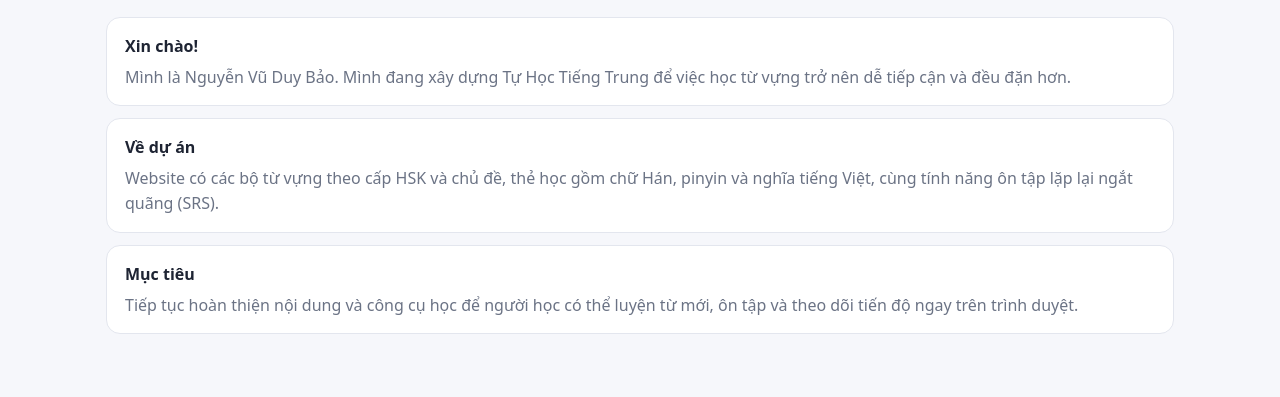
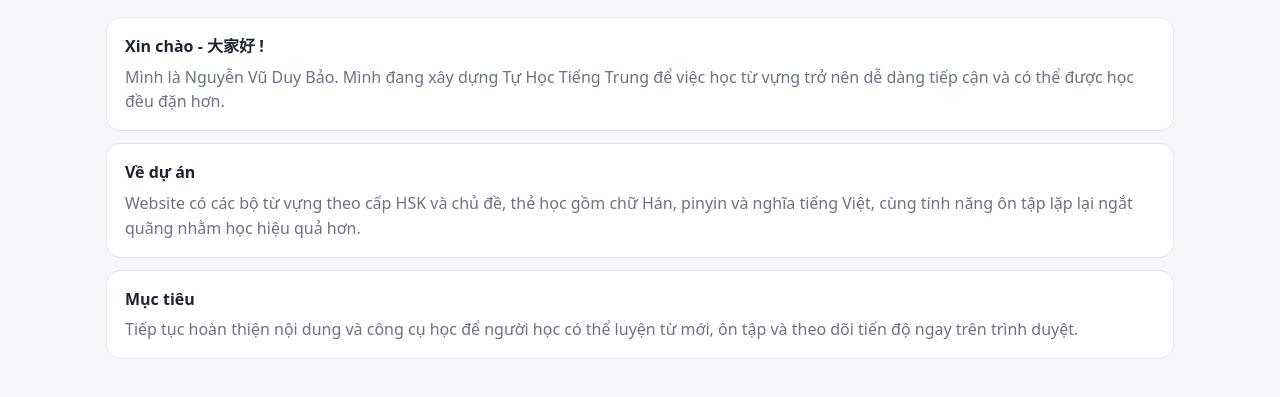
Before and after one commit to duybao0411/website-trial, a plain HTML site: page index.html in a window 1280 px wide. Both pictures are taken after a click on the link "Giới thiệu". Shown: the part 189-586 px from the top of the page. Drawn offline with Linux system fonts and the light colour scheme.

Commit message:
Update about page text

```diff
--- a/index.html
+++ b/index.html
@@ -174,7 +174,7 @@ function info(){return '<div class="card"><h3>Lặp lại ngắt quãng (Spaced
  '<div class="card"><h3>Từ vựng theo cấp HSK 3.0</h3><div class="sc"><table><tr><th>Cấp độ</th><th>Số từ</th><th>Mục tiêu</th></tr><tr><td>HSK 1</td><td>300</td><td>Chào hỏi, số đếm, giao tiếp cơ bản</td></tr><tr><td>HSK 2</td><td>200</td><td>Câu đơn giản đời thường</td></tr><tr><td>HSK 3</td><td>500</td><td>Sinh hoạt, học tập, công việc</td></tr><tr><td>HSK 4</td><td>1000</td><td>Thảo luận nhiều chủ đề</td></tr><tr><td>HSK 5</td><td>1600</td><td>Đọc báo, xem phim</td></tr><tr><td>HSK 6</td><td>1800</td><td>Gần như bản xứ</td></tr><tr><td>HSK 7–9</td><td>~5000</td><td>Học thuật, chuyên sâu</td></tr></table></div></div>'+
  '<div class="card"><h3>Câu hỏi thường gặp</h3><details><summary>Mỗi ngày nên học bao nhiêu từ?</summary><p>10–20 từ mới mỗi ngày kết hợp ôn từ cũ là hợp lý. Quan trọng là đều đặn.</p></details><details><summary>Học theo cấp HSK hay theo chủ đề?</summary><p>Ôn thi thì học theo cấp; giao tiếp hoặc công việc thì học theo chủ đề, chuyên ngành.</p></details><details><summary>Có cần nhớ chữ Hán không?</summary><p>Có. Pinyin giúp phát âm, nhưng đọc, viết và thi HSK cần nhớ mặt chữ.</p></details></div>'}
 function guide(){document.getElementById("app").innerHTML='<h1>Hướng dẫn</h1><p class="sub">Cách học hiệu quả</p><div class="card"><h3>1. Chọn bộ thẻ</h3><p>Vào mục Từ vựng, chọn bộ thẻ rồi bấm Bắt đầu học.</p></div><div class="card"><h3>2. Lật thẻ và tự đánh giá</h3><p>Nhớ nghĩa trước, lật thẻ, rồi chọn Quên / Khó / Nhớ. Từ càng nhớ chắc thì khoảng cách ôn càng dài (1, 3, 7, 14, 30 ngày…).</p></div><div class="card"><h3>3. Ôn tập mỗi ngày</h3><p>Mở mục Ôn tập để xem các từ đến hạn. Tiến độ được lưu ngay trên thiết bị của bạn.</p></div><div class="card"><h3>4. Xem và làm lại từng bộ</h3><p>Trong thẻ bộ từ, chọn Từ đã học để xem danh sách. Chọn Học lại từ đầu để xóa tiến độ riêng của bộ đó và bắt đầu lại.</p></div><div class="card"><h3>Mẹo</h3><p>Bấm nút Nghe để luyện phát âm, và đổi chế độ Việt → Hán để luyện nhớ mặt chữ.</p></div>'}
-function about(){document.getElementById("app").innerHTML='<div class="profile"><img class="profile-photo" src="https://avatars.githubusercontent.com/u/209735350?v=4&amp;size=240" alt="Ảnh đại diện GitHub của Nguyễn Vũ Duy Bảo"><div><p class="eyebrow">GIỚI THIỆU</p><h1>Nguyễn Vũ Duy Bảo</h1><p class="sub">Người xây dựng dự án Tự Học Tiếng Trung</p></div></div><div class="card"><h3>Xin chào!</h3><p>Mình là Nguyễn Vũ Duy Bảo. Mình đang xây dựng Tự Học Tiếng Trung để việc học từ vựng trở nên dễ tiếp cận và đều đặn hơn.</p></div><div class="card"><h3>Về dự án</h3><p>Website có các bộ từ vựng theo cấp HSK và chủ đề, thẻ học gồm chữ Hán, pinyin và nghĩa tiếng Việt, cùng tính năng ôn tập lặp lại ngắt quãng (SRS).</p></div><div class="card"><h3>Mục tiêu</h3><p>Tiếp tục hoàn thiện nội dung và công cụ học để người học có thể luyện từ mới, ôn tập và theo dõi tiến độ ngay trên trình duyệt.</p></div>'}
+function about(){document.getElementById("app").innerHTML='<div class="profile"><img class="profile-photo" src="https://avatars.githubusercontent.com/u/209735350?v=4&amp;size=240" alt="Ảnh đại diện GitHub của Nguyễn Vũ Duy Bảo"><div><p class="eyebrow">GIỚI THIỆU</p><h1>Nguyễn Vũ Duy Bảo</h1><p class="sub">Người xây dựng dự án Tự Học Tiếng Trung</p></div></div><div class="card"><h3>Xin chào - 大家好 !</h3><p>Mình là Nguyễn Vũ Duy Bảo. Mình đang xây dựng Tự Học Tiếng Trung để việc học từ vựng trở nên dễ dàng tiếp cận và có thể được học đều đặn hơn.</p></div><div class="card"><h3>Về dự án</h3><p>Website có các bộ từ vựng theo cấp HSK và chủ đề, thẻ học gồm chữ Hán, pinyin và nghĩa tiếng Việt, cùng tính năng ôn tập lặp lại ngắt quãng nhằm học hiệu quả hơn.</p></div><div class="card"><h3>Mục tiêu</h3><p>Tiếp tục hoàn thiện nội dung và công cụ học để người học có thể luyện từ mới, ôn tập và theo dõi tiến độ ngay trên trình duyệt.</p></div>'}
 go("home");
 </script>
 </body>
```
